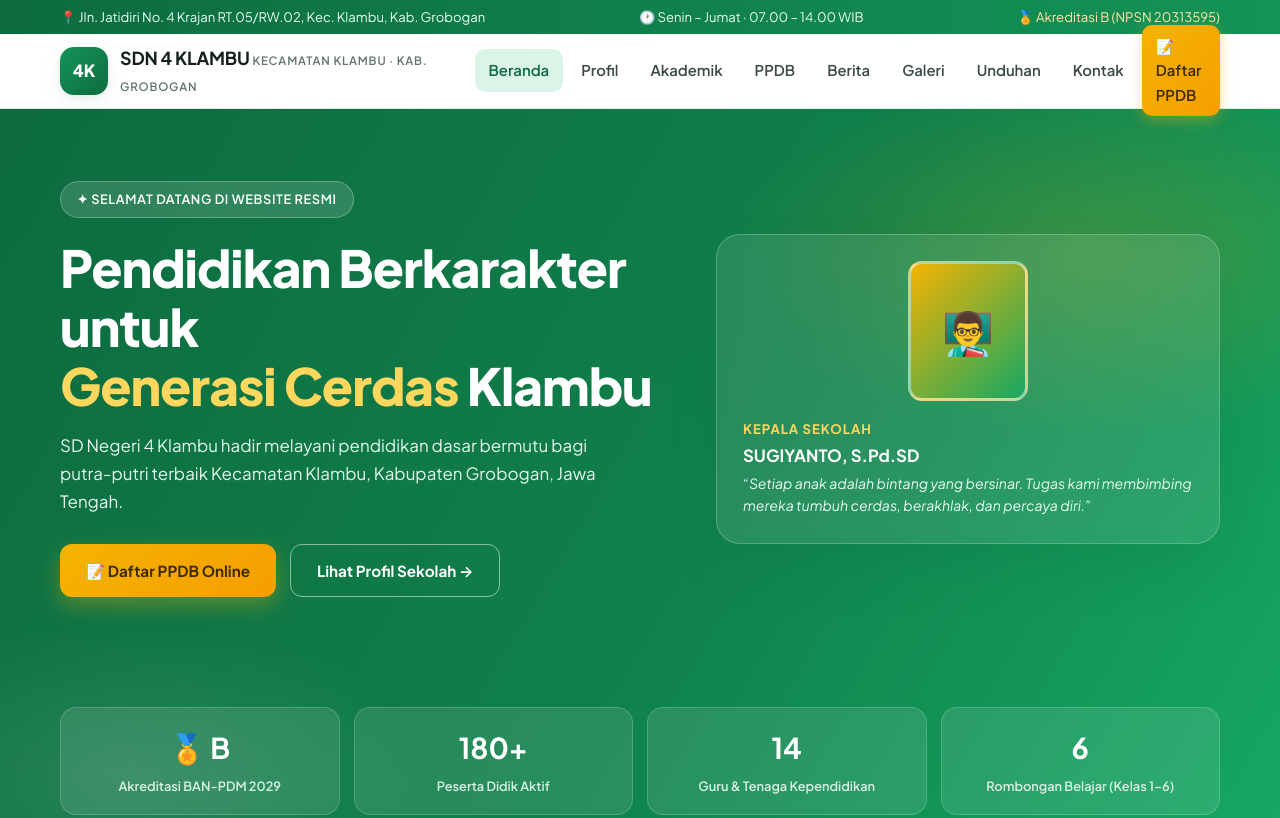
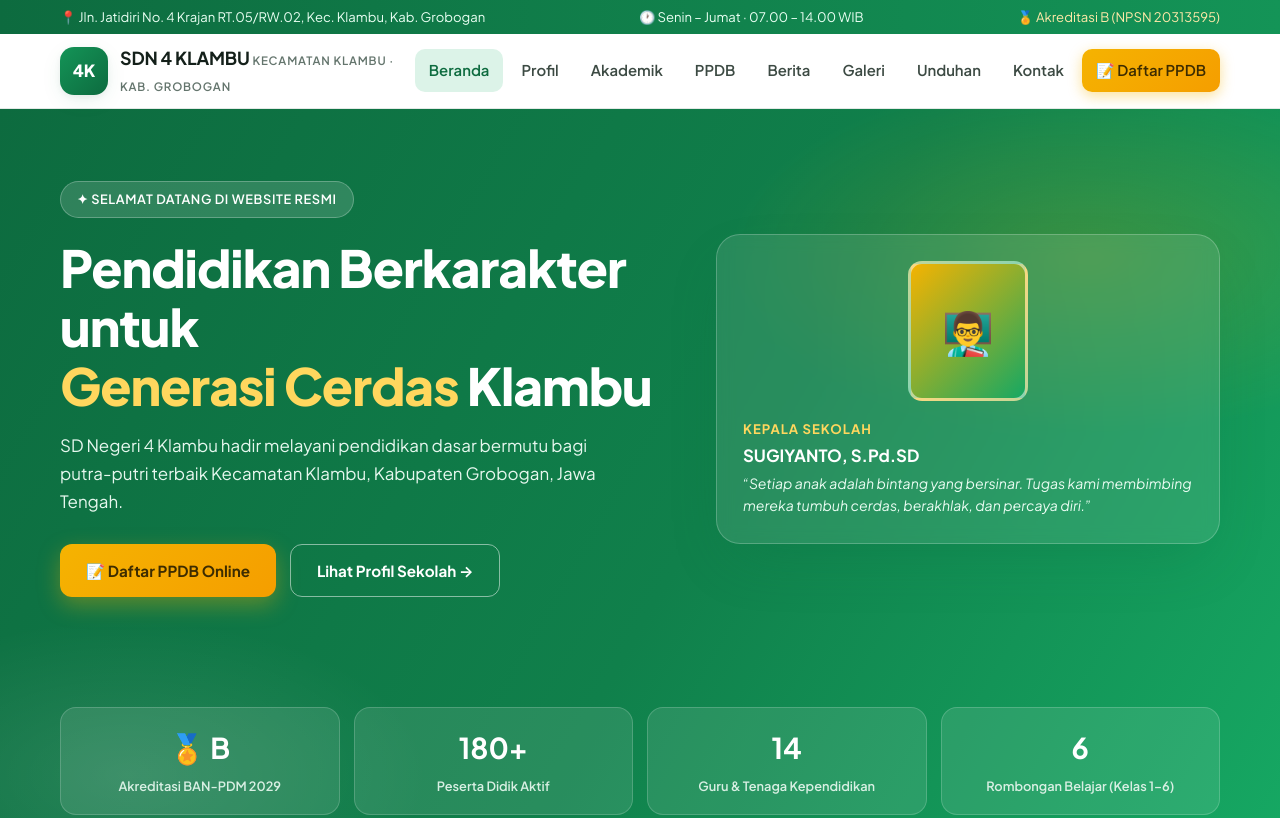
Before and after one commit to muhammadzaidun32-hub/sdn4-klambu, a plain HTML site: page index.html in a window 1280 px wide. Shown: the top 818 px of the page. Drawn offline with Linux system fonts and the light colour scheme.

Commit message:
Rapikan tombol PPDB nav (nowrap)

```diff
--- a/assets/css/style.css
+++ b/assets/css/style.css
@@ -101,6 +101,7 @@ nav.main a.active { background: var(--green-100); color: var(--green-900); }
   box-shadow: 0 4px 14px rgba(245, 179, 1, .4);
 }
 .btn-ppdb:hover { filter: brightness(1.06); background: linear-gradient(135deg, var(--yellow-500), #f59e00) !important; }
+nav.main a.btn-ppdb { white-space: nowrap; }
 .burger { display: none; background: none; border: 0; cursor: pointer; padding: 8px; }
 .burger span { display: block; width: 24px; height: 2.6px; background: var(--green-900); margin: 5px 0; border-radius: 2px; transition: .25s; }
 .burger.open span:nth-child(1) { transform: translateY(7.6px) rotate(45deg); }
--- a/public/assets/css/style.css
+++ b/public/assets/css/style.css
@@ -101,6 +101,7 @@ nav.main a.active { background: var(--green-100); color: var(--green-900); }
   box-shadow: 0 4px 14px rgba(245, 179, 1, .4);
 }
 .btn-ppdb:hover { filter: brightness(1.06); background: linear-gradient(135deg, var(--yellow-500), #f59e00) !important; }
+nav.main a.btn-ppdb { white-space: nowrap; }
 .burger { display: none; background: none; border: 0; cursor: pointer; padding: 8px; }
 .burger span { display: block; width: 24px; height: 2.6px; background: var(--green-900); margin: 5px 0; border-radius: 2px; transition: .25s; }
 .burger.open span:nth-child(1) { transform: translateY(7.6px) rotate(45deg); }
```
